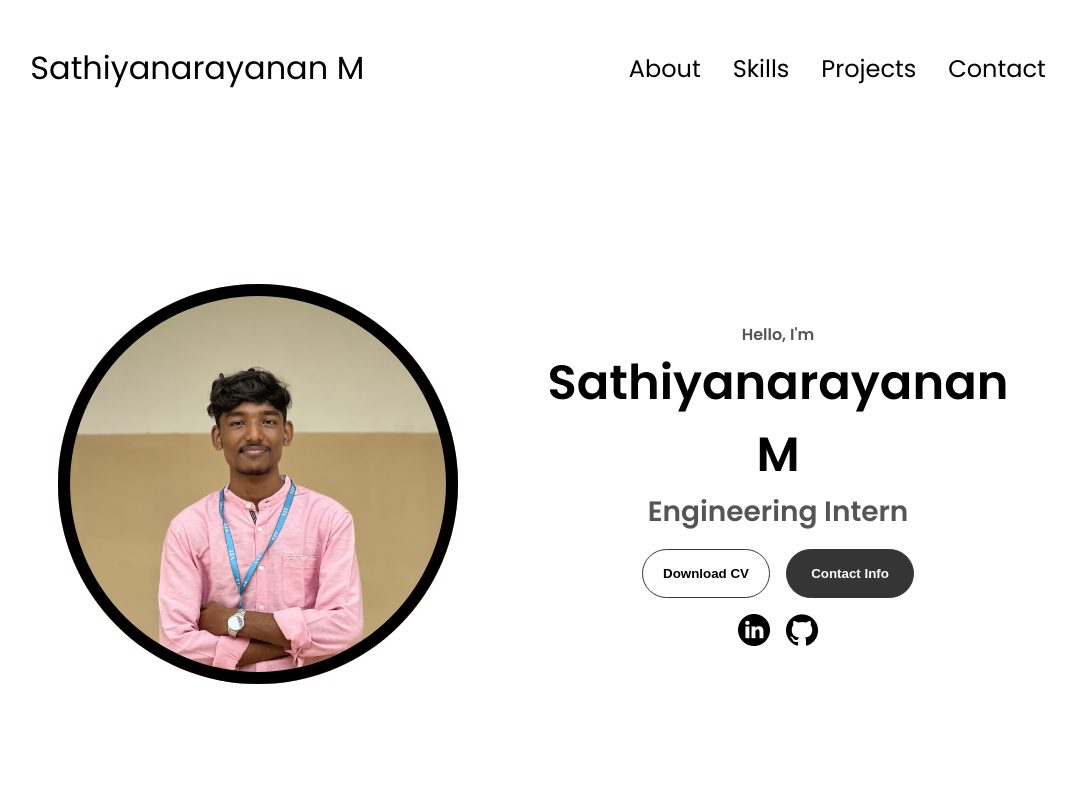
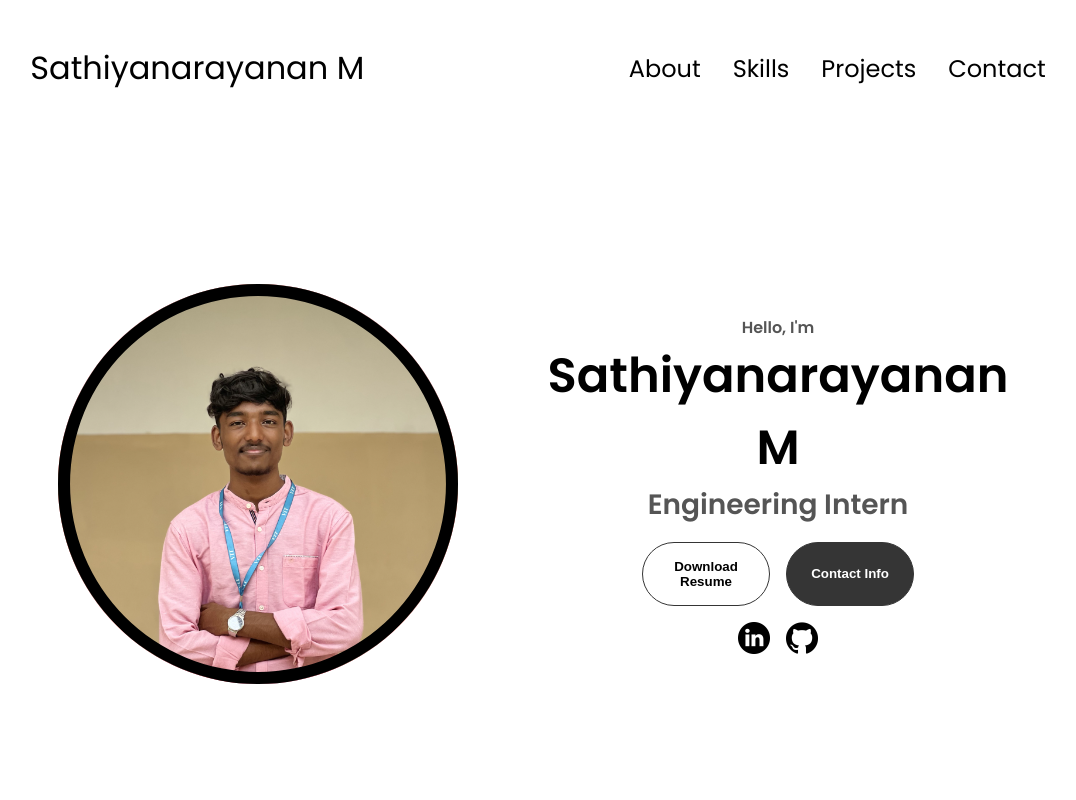
Before and after one commit to sathiya-2005/Personal-Portfolio, a plain HTML site: page index.html in a window 1280 px wide. Shown: the top 800 px of the page, without its empty margins (102-1178 px from the left). Drawn offline with Linux system fonts and the light colour scheme.

Commit message:
Update index.html

```diff
--- a/index.html
+++ b/index.html
@@ -45,7 +45,7 @@
       <h1 class="title">Sathiyanarayanan M</h1>
       <p class="section__text__p2">Engineering Intern</p>
       <div class="btn-container">
-        <button class="btn btn-color-2" onclick="window.open('./assets/Resume.pdf')">Download CV</button>
+        <button class="btn btn-color-2" onclick="window.open('./assets/Resume.pdf')">Download Resume</button>
         <button class="btn btn-color-1" onclick="location.href='#contact'">Contact Info</button>
       </div>
       <div id="socials-container">
```
